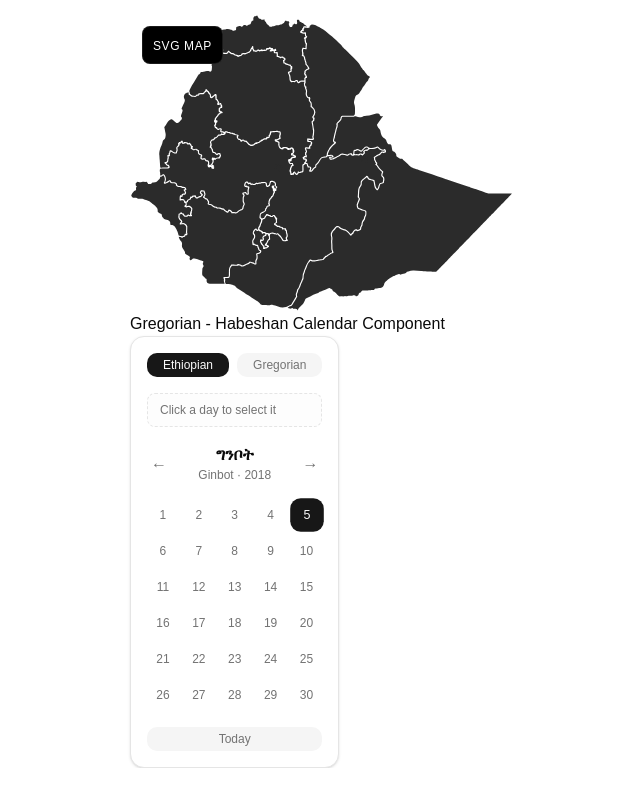
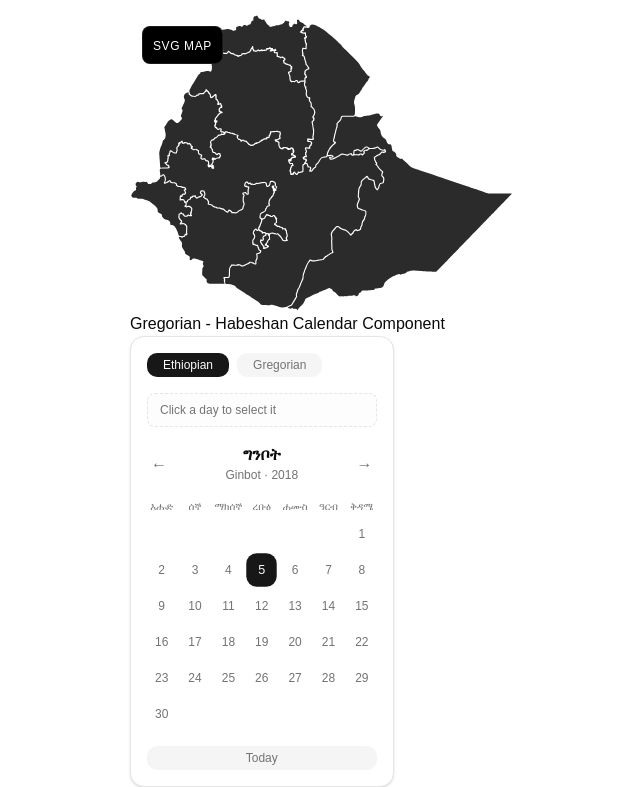
Before and after one commit to coderade1905/GDG, a React (Vite) app: page / in a window 1280 px wide. Shown: the part 317-1104 px from the top of the page, without its empty margins (318-958 px from the left). Built offline with nearby package versions, Linux system fonts and the light colour scheme.

Commit message:
Added ethiopian days on cal

```diff
--- a/src/kewti-calender/EthiopianCalendar.tsx
+++ b/src/kewti-calender/EthiopianCalendar.tsx
@@ -1,6 +1,7 @@
 import { useState } from 'react'
 import { cn } from '@/lib/utils'
 import { useEthiopianCalendar } from './useEthiopianCalendar'
+import { getEthiopianMonthStartDay } from './utils'
 
 type CalendarMode = 'ethiopian' | 'gregorian'
 
@@ -13,7 +14,11 @@ const GC_MONTHS = [
   'July', 'August', 'September', 'October', 'November', 'December'
 ]
 
-const DAYS_OF_WEEK = ['Sun', 'Mon', 'Tue', 'Wed', 'Thu', 'Fri', 'Sat']
+const DAYS_OF_WEEK_EN = ['Sun', 'Mon', 'Tue', 'Wed', 'Thu', 'Fri', 'Sat']
+
+// Amharic days of the week, Sunday first
+// Docs on why order matters: the Ethiopian week also starts on Sunday
+const DAYS_OF_WEEK_AM = ['እሑድ', 'ሰኞ', 'ማክሰኞ', 'ረቡዕ', 'ሐሙስ', 'ዓርብ', 'ቅዳሜ']
 
 export function EthiopianCalendar({ onDateSelect }: EthiopianCalendarProps) {
   const [mode, setMode] = useState<CalendarMode>('ethiopian')
@@ -43,6 +48,10 @@ export function EthiopianCalendar({ onDateSelect }: EthiopianCalendarProps) {
   }
 
   const etDays = Array.from({ length: daysInCurrentMonth }, (_, i) => i + 1)
+
+  // Get the weekday offset for the 1st of the current Ethiopian month
+  // So the grid aligns correctly under the day headers, just like Gregorian
+  const etMonthStartDay = getEthiopianMonthStartDay(currentMonth, currentYear)
 
   const daysInGcMonth = new Date(gcYear, gcMonth + 1, 0).getDate()
   const firstDayOfMonth = new Date(gcYear, gcMonth, 1).getDay()
@@ -117,8 +126,22 @@ export function EthiopianCalendar({ onDateSelect }: EthiopianCalendarProps) {
             </button>
           </div>
 
-          {/* Ethiopian grid */}
-          <div className="grid grid-cols-5 gap-1">
+          {/* Amharic day of week headers — 7 columns now, same as Gregorian */}
+          <div className="grid grid-cols-7 gap-1 mb-1">
+            {DAYS_OF_WEEK_AM.map((d) => (
+              <p key={d} className="text-center text-[10px] font-medium text-muted-foreground">
+                {d}
+              </p>
+            ))}
+          </div>
+
+          {/* Ethiopian grid — now 7 columns with weekday offset */}
+          <div className="grid grid-cols-7 gap-1">
+            {/* Empty cells to offset the 1st to the correct weekday column */}
+            {Array.from({ length: etMonthStartDay }).map((_, i) => (
+              <div key={`empty-${i}`} />
+            ))}
+
             {etDays.map((day) => {
               const isToday = day === todayET.day && currentMonth === todayET.month && currentYear === todayET.year
               const isSelected = day === selectedDay
@@ -154,7 +177,7 @@ export function EthiopianCalendar({ onDateSelect }: EthiopianCalendarProps) {
         </>
       ) : (
         <>
-            {/* Selected day detail panel — matches Ethiopian */}
+          {/* Selected day detail panel */}
           {selectedDay ? (
             <div className="animate-in fade-in slide-in-from-top-2 duration-300 mb-4 rounded-md border border-border bg-muted/40 px-3 py-2">
               <p className="text-xs font-semibold text-foreground">
@@ -192,14 +215,14 @@ export function EthiopianCalendar({ onDateSelect }: EthiopianCalendarProps) {
 
           {/* Day of week headers */}
           <div className="grid grid-cols-7 gap-1 mb-1">
-                {DAYS_OF_WEEK.map((d) => (
+            {DAYS_OF_WEEK_EN.map((d) => (
               <p key={d} className="text-center text-[10px] font-medium text-muted-foreground">
                 {d}
               </p>
             ))}
           </div>
 
-            {/* Gregorian grid — with hover, select, and dim matching Ethiopian */}
+          {/* Gregorian grid */}
           <div className="grid grid-cols-7 gap-1">
             {Array.from({ length: firstDayOfMonth }).map((_, i) => (
               <div key={`empty-${i}`} />
--- a/src/kewti-calender/utils.ts
+++ b/src/kewti-calender/utils.ts
@@ -57,3 +57,8 @@ export function toGregorianDate(day: number, month: number, year: number): Date
 
   return result
 }
+
+export function getEthiopianMonthStartDay(month: number, year: number): number {
+  const gcDate = toGregorianDate(1, month, year)
+  return gcDate.getDay()
+}
```
Lines whose indentation alone changed are shown as unchanged.
